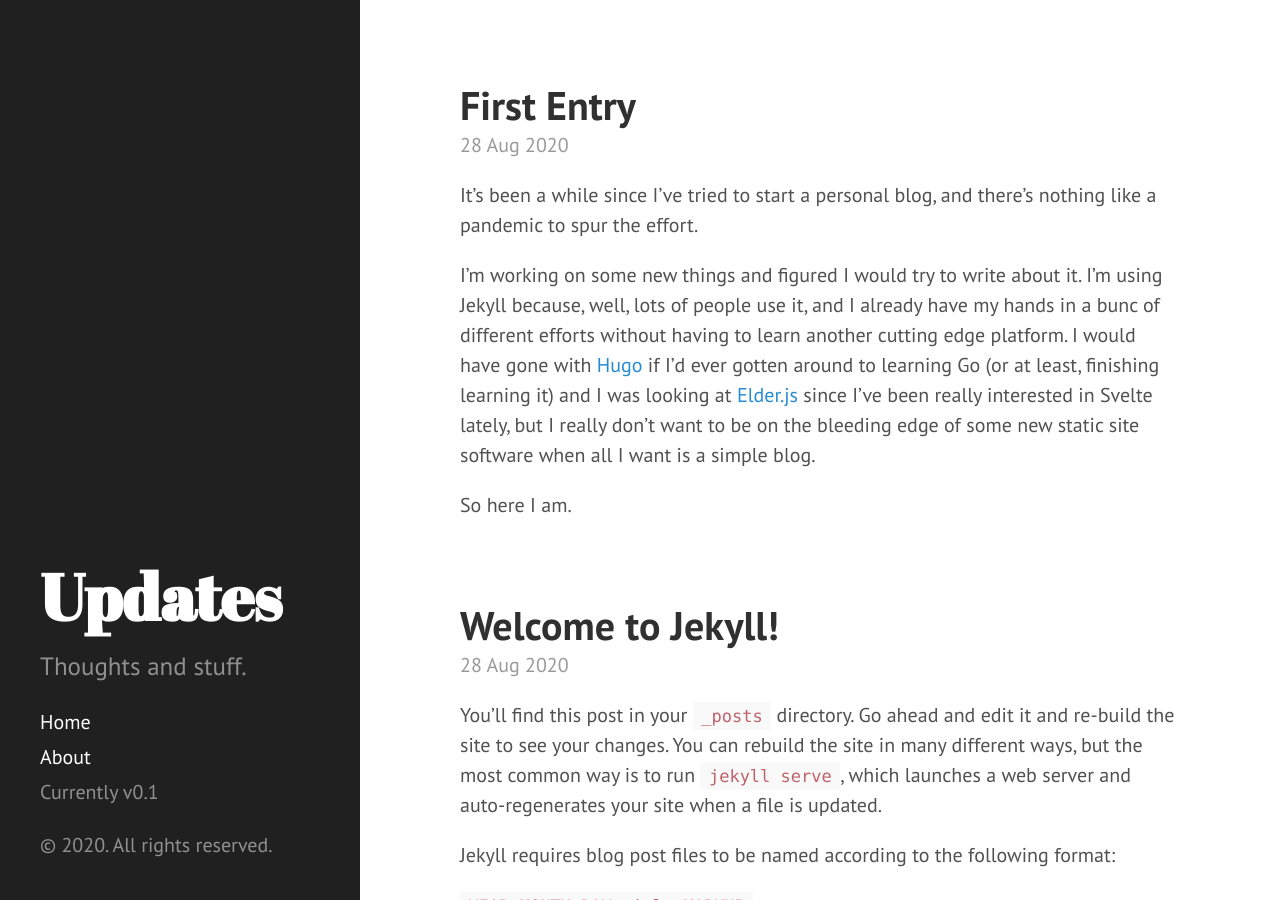
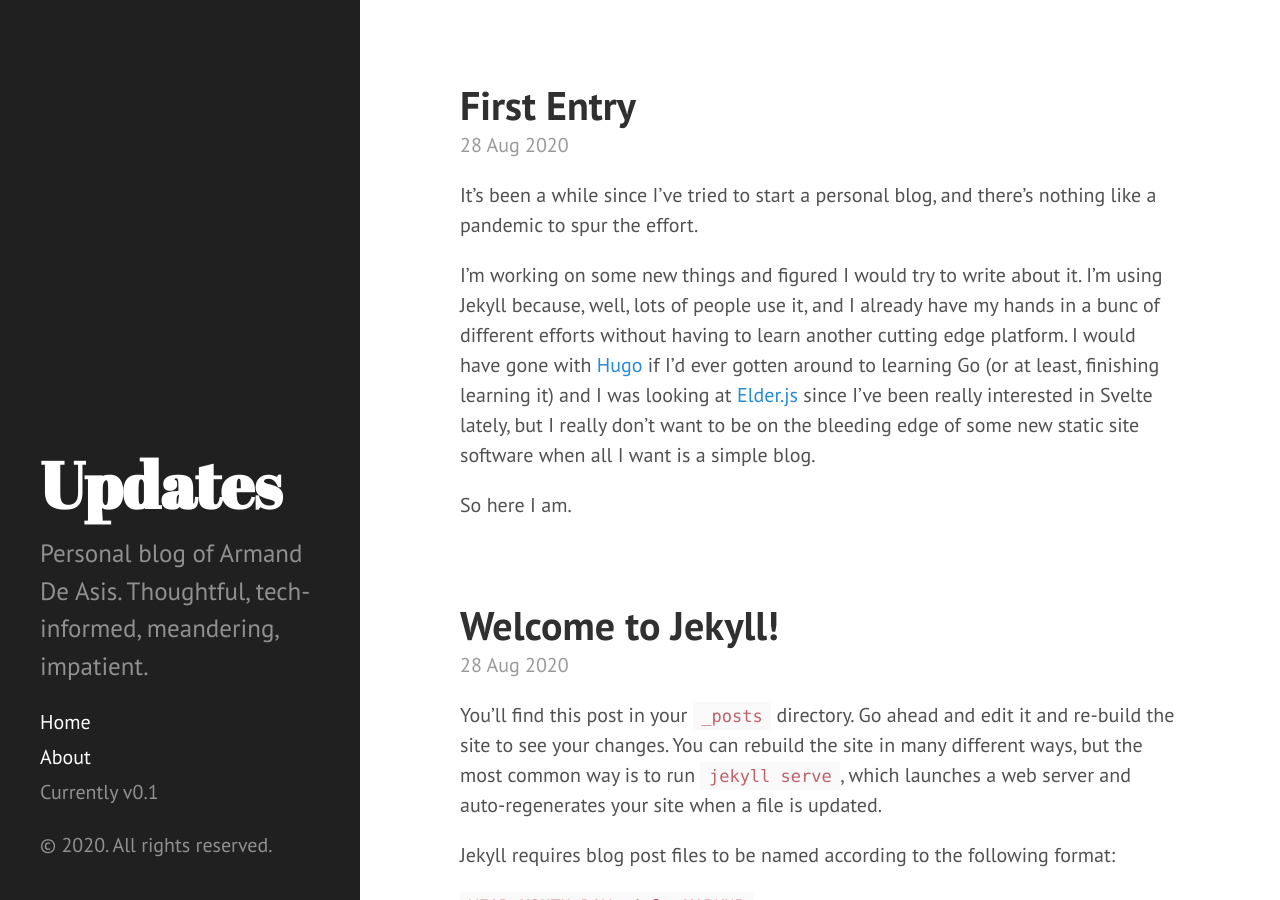
Before and after one commit to amvd/amvd.github.io, a Jekyll site: the page built from index.html, in a window 1280 px wide and 900 px high. Built offline with Jekyll 4.4.1, drawn with Linux system fonts in a browser that asks for light colours; the list of posts is cut into pages by our own code.

Commit message:
Update meta tags

```diff
--- a/_config.yml
+++ b/_config.yml
@@ -20,13 +20,17 @@
 
 title: Updates
 email: this@armand.io
+tagline: Thoughts and stuff.
 description: >- # this means to ignore newlines until "baseurl:"
-  Thoughts and stuff.
+  Personal blog of Armand De Asis. Thoughtful, tech-informed, meandering, impatient.
 baseurl: "/" # the subpath of your site, e.g. /blog
-url: "" # the base hostname & protocol for your site, e.g. http://example.com
+url: "https://blog.armand.io" # the base hostname & protocol for your site, e.g. http://example.com
 version: 0.1
-# twitter_username: jekyllrb
+twitter_username: nothingofit
+author:
+  twitter: nothingofit
 github_username:  amvd
+lang: EN
 
 # Build settings
 theme: jekyll-theme-hyde
--- a/_includes/head.html
+++ b/_includes/head.html
@@ -6,13 +6,13 @@
   <!-- Enable responsiveness on mobile devices-->
   <meta name="viewport" content="width=device-width, initial-scale=1.0, maximum-scale=1">
 
-  <title>
+  <!-- <title>
     {% if page.title == "Home" %}
       {{ site.title }} &middot; {{ site.tagline }}
     {% else %}
       {{ page.title }} &middot; {{ site.title }}
     {% endif %}
-  </title>
+  </title> -->
 
   <!-- CSS -->
   <link rel="stylesheet" href="{{ site.baseurl }}public/css/poole.css">
```
